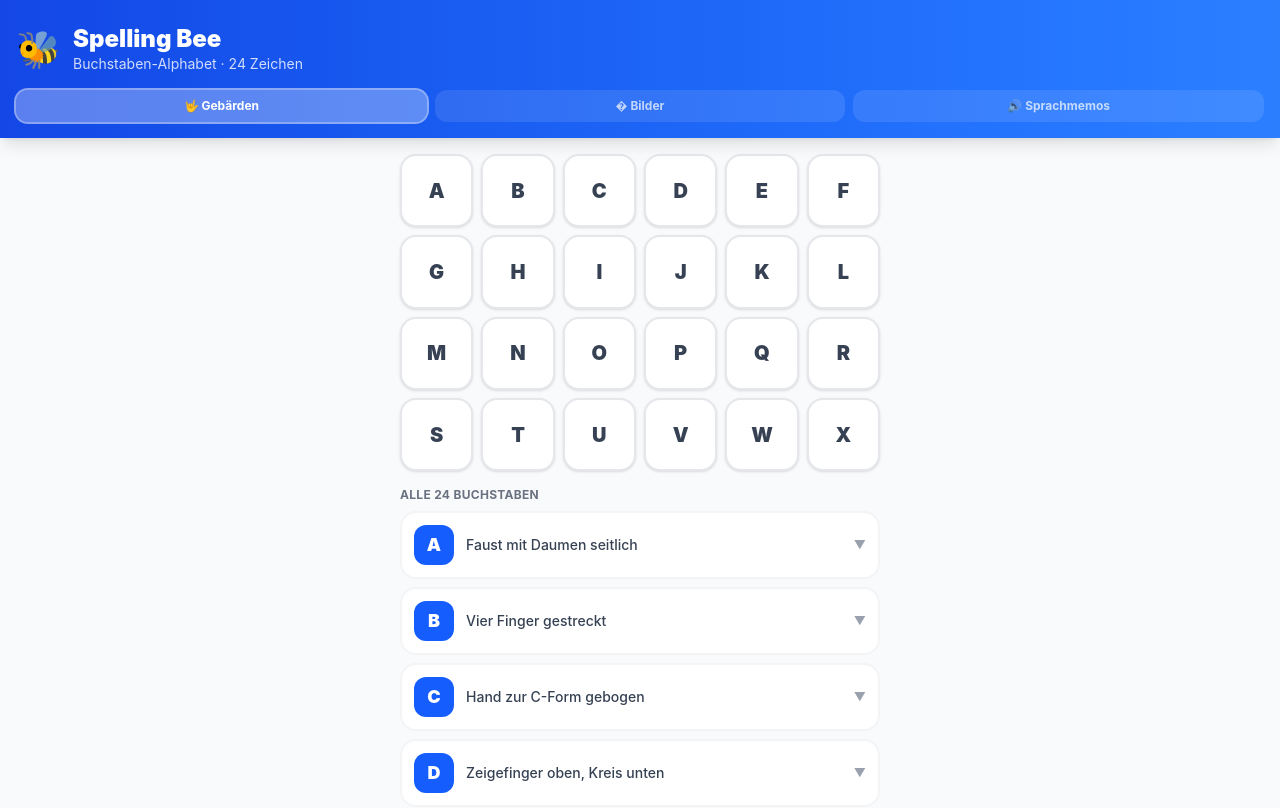
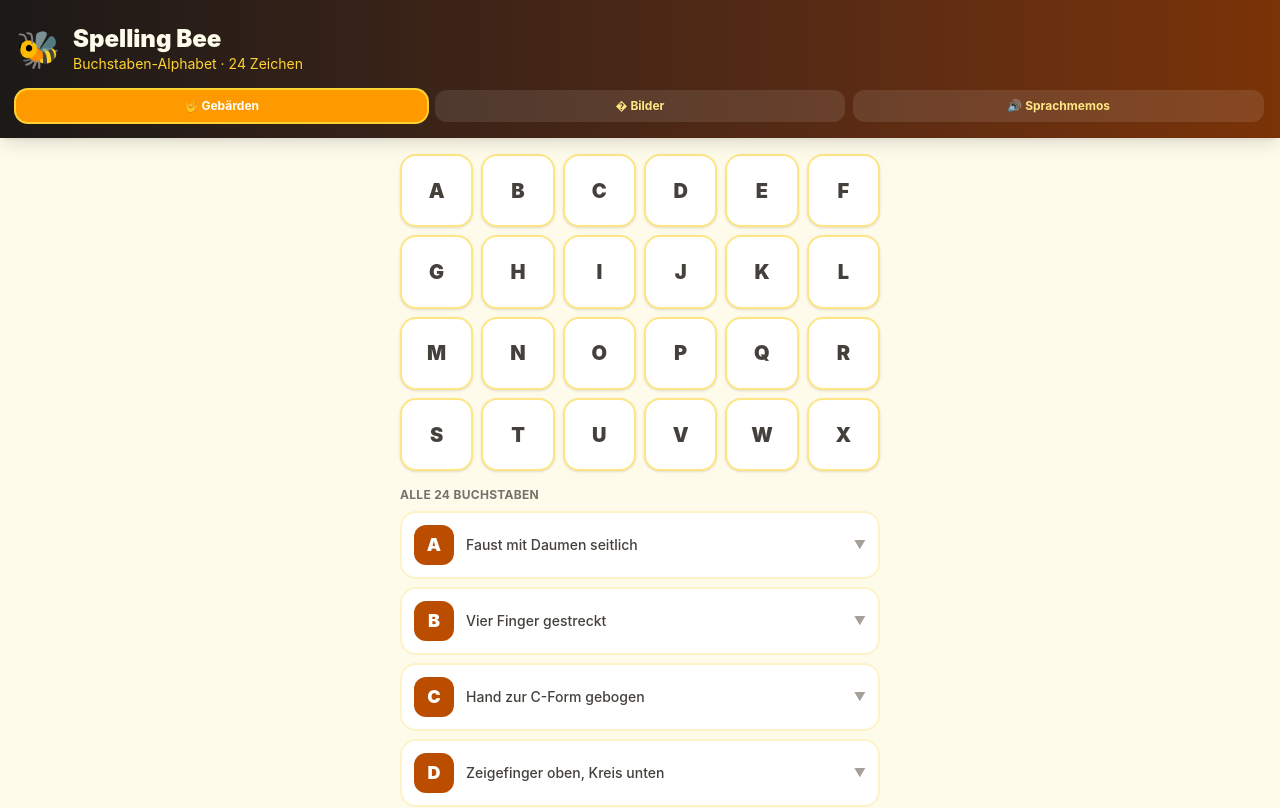
Before and after one commit to QuyGonJinn/tncg-webapp-find-your-way, a React (Vite) app in the folder find-your-way-frontend/: page /spelling-bee in a window 1280 px wide. Shown: the top 808 px of the page. Built offline with nearby package versions, Linux system fonts and the light colour scheme; no server answers.

Commit message:
Change colors

```diff
--- a/find-your-way-frontend/src/pages/SpellingBeePage.jsx
+++ b/find-your-way-frontend/src/pages/SpellingBeePage.jsx
@@ -40,9 +40,9 @@ const TABS = [
 ];
 
 const COLORS = {
-  gebaerden: { header: 'from-blue-700 to-blue-500',   active: 'bg-blue-600',   badge: 'bg-blue-600',   card: 'bg-blue-50 border-blue-200',   text: 'text-blue-700' },
-  bilder:    { header: 'from-purple-700 to-purple-500', active: 'bg-purple-600', badge: 'bg-purple-600', card: 'bg-purple-50 border-purple-200', text: 'text-purple-700' },
-  memos:     { header: 'from-green-700 to-green-500',  active: 'bg-green-600',  badge: 'bg-green-600',  card: 'bg-green-50 border-green-200',  text: 'text-green-700' },
+  gebaerden: { header: 'from-stone-900 to-amber-900',   active: 'bg-amber-600',   badge: 'bg-amber-700',   card: 'bg-amber-50 border-amber-200',   text: 'text-amber-800',   ring: 'ring-amber-400' },
+  bilder:    { header: 'from-stone-900 to-amber-900',   active: 'bg-amber-600',   badge: 'bg-stone-700',   card: 'bg-stone-50 border-stone-200',   text: 'text-stone-800',   ring: 'ring-stone-400' },
+  memos:     { header: 'from-stone-900 to-amber-900',   active: 'bg-amber-600',   badge: 'bg-amber-800',   card: 'bg-amber-50 border-amber-300',   text: 'text-amber-900',   ring: 'ring-amber-500' },
 };
 
 function VideoCard({ letter, colors }) {
@@ -159,14 +159,14 @@ export default function SpellingBeePage() {
   }
 
   return (
-    <div className="min-h-screen bg-gray-50">
+    <div className="min-h-screen bg-amber-50">
       {/* Header */}
-      <div className={`bg-gradient-to-r ${colors.header} text-white px-4 pt-6 pb-4 shadow-lg sticky top-0 z-10`}>
+      <div className={`bg-gradient-to-r ${colors.header} text-amber-100 px-4 pt-6 pb-4 shadow-lg sticky top-0 z-10`}>
         <div className="flex items-center gap-3 mb-1">
           <span className="text-4xl">🐝</span>
           <div>
-            <h1 className="text-2xl font-black leading-tight">Spelling Bee</h1>
-            <p className="text-white/80 text-sm">Buchstaben-Alphabet · 24 Zeichen</p>
+            <h1 className="text-2xl font-black leading-tight text-amber-50">Spelling Bee</h1>
+            <p className="text-amber-300 text-sm">Buchstaben-Alphabet · 24 Zeichen</p>
           </div>
         </div>
 
@@ -177,7 +177,7 @@ export default function SpellingBeePage() {
               key={t.id}
               onClick={() => { setTab(t.id); setSelectedLetter(null); }}
               className={`flex-1 py-2 rounded-xl font-bold text-xs transition-all ${
-                tab === t.id ? 'bg-white/30 text-white ring-2 ring-white/50' : 'bg-white/10 text-white/70'
+                tab === t.id ? 'bg-amber-500 text-white ring-2 ring-amber-300' : 'bg-white/10 text-amber-200'
               }`}
             >
               {t.label}
@@ -197,7 +197,7 @@ export default function SpellingBeePage() {
               className={`aspect-square rounded-2xl font-black text-xl flex items-center justify-center transition-all shadow-sm ${
                 selectedLetter === letter
                   ? `${colors.badge} text-white scale-110 shadow-md`
-                  : 'bg-white border-2 border-gray-200 text-gray-700 active:scale-95'
+                  : 'bg-white border-2 border-amber-200 text-stone-700 active:scale-95'
               }`}
             >
               {letter}
@@ -214,7 +214,7 @@ export default function SpellingBeePage() {
                 {selectedLetter}
               </div>
               <div>
-                <p className="text-xs text-gray-500 font-bold uppercase tracking-wide">
+                <p className="text-xs text-stone-500 font-bold uppercase tracking-wide">
                   {tab === 'gebaerden' ? 'Gebärde' : tab === 'bilder' ? 'Bild' : 'Sprachmemo'}
                 </p>
                 <p className={`font-black text-lg ${colors.text}`}>
@@ -233,7 +233,7 @@ export default function SpellingBeePage() {
             {/* Close */}
             <button
               onClick={() => setSelectedLetter(null)}
-              className="w-full mt-4 py-2 rounded-xl border-2 border-gray-200 text-gray-500 font-bold text-sm"
+              className="w-full mt-4 py-2 rounded-xl border-2 border-amber-200 text-stone-500 font-bold text-sm"
             >
               Schließen ✕
             </button>
@@ -242,7 +242,7 @@ export default function SpellingBeePage() {
 
         {/* All Letters List */}
         <div className="space-y-2">
-          <p className="text-gray-500 font-bold text-xs uppercase tracking-wide mb-2">Alle 24 Buchstaben</p>
+          <p className="text-stone-500 font-bold text-xs uppercase tracking-wide mb-2">Alle 24 Buchstaben</p>
           {LETTERS.map(letter => (
             <button
               key={letter}
@@ -250,18 +250,18 @@ export default function SpellingBeePage() {
               className={`w-full flex items-center gap-3 p-3 rounded-2xl border-2 transition-all text-left ${
                 selectedLetter === letter
                   ? `${colors.card} shadow-md`
-                  : 'bg-white border-gray-100 active:scale-[0.98]'
+                  : 'bg-white border-amber-100 active:scale-[0.98]'
               }`}
             >
               <div className={`w-10 h-10 rounded-xl ${colors.badge} flex items-center justify-center text-white font-black text-lg shrink-0`}>
                 {letter}
               </div>
-              <p className="text-sm text-gray-700 font-medium flex-1 truncate">
+              <p className="text-sm text-stone-700 font-medium flex-1 truncate">
                 {tab === 'gebaerden' && FALLBACK[letter].gebaerde}
                 {tab === 'bilder'    && FALLBACK[letter].bild}
                 {tab === 'memos'     && FALLBACK[letter].memo}
               </p>
-              <span className="text-gray-400 text-xs shrink-0">
+              <span className="text-stone-400 text-xs shrink-0">
                 {selectedLetter === letter ? '▲' : '▼'}
               </span>
             </button>
```
